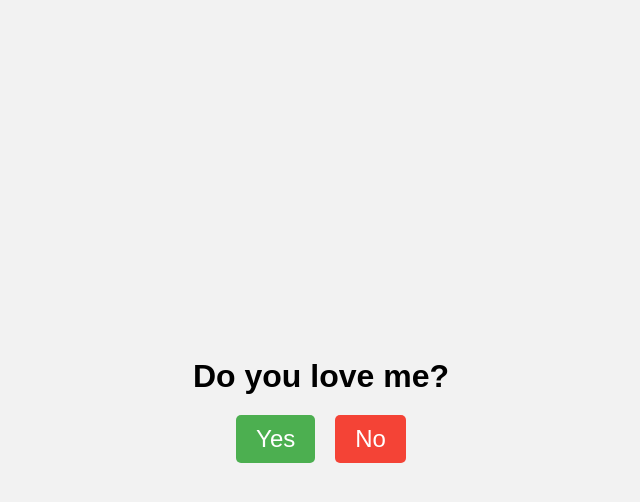
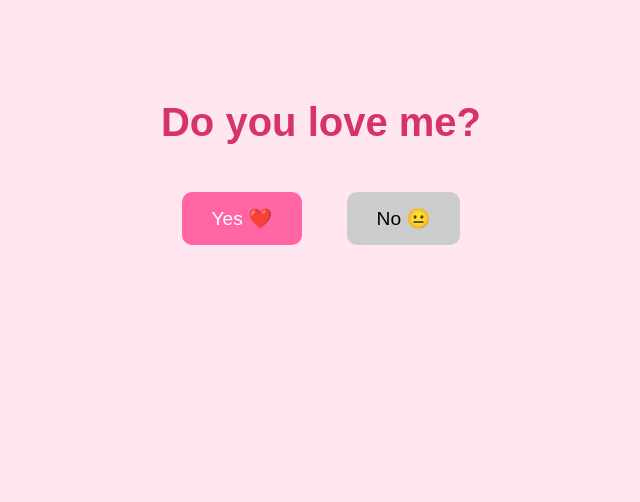
Before and after one commit to tradaoo2193/firstproject, a plain HTML site: page index.html in a window 1280 px wide. Shown: the whole page, without its empty margins (319-959 px from the left). Drawn offline with Linux system fonts and the light colour scheme.

Commit message:
Update index.html

```diff
--- a/index.html
+++ b/index.html
@@ -1,58 +1,74 @@
 <!DOCTYPE html>
 <html lang="en">
 <head>
-    <meta charset="UTF-8">
-    <meta name="viewport" content="width=device-width, initial-scale=1.0">
+  <meta charset="UTF-8" />
   <title>Do You Love Me?</title>
   <style>
     body {
       font-family: Arial, sans-serif;
-            display: flex;
-            justify-content: center;
-            align-items: center;
-            height: 100vh;
-            margin: 0;
-            background-color: #f2f2f2;
-            flex-direction: column;
+      text-align: center;
+      margin-top: 100px;
+      background-color: #ffe6f0; /* Light pink background */
     }
     h1 {
-            font-size: 2em;
-            margin-bottom: 20px;
+      font-size: 2.5em;
+      color: #d6336c; /* Pink text color for the heading */
     }
-        .button-container {
-            display: flex;
-            gap: 20px;
-        }
-        .button {
-            font-size: 1.5em;
-            padding: 10px 20px;
+    button {
+      padding: 15px 30px;
+      font-size: 1.2em;
+      margin: 20px;
+      border: none;
+      border-radius: 10px;
       cursor: pointer;
-            border: none;
-            border-radius: 5px;
-            background-color: #4CAF50;
-            color: white;
       transition: all 0.3s ease;
     }
-        .no-button {
-            background-color: #f44336;
+    #yesBtn {
+      background-color: #ff66a3; /* Pink button color */
+      color: white;
+    }
+    #noBtn {
+      background-color: #ccc; /* Gray button color */
     }
   </style>
 </head>
 <body>
+
   <h1>Do you love me?</h1>
-    <div class="button-container">
-        <button class="button yes-button" onclick="handleYes()">Yes</button>
-        <button class="button no-button" onclick="handleNo()">No</button>
-    </div>
+  <button id="yesBtn">Yes ❤️</button>
+  <button id="noBtn">No 😐</button>
 
   <script>
-        function handleYes() {
-            alert('Yay! You love me!');
+    const yesBtn = document.getElementById('yesBtn');
+    const noBtn = document.getElementById('noBtn');
+
+    let noClicks = 0;
+
+    noBtn.addEventListener('click', () => {
+      noClicks++;
+
+      if (noClicks === 1) {
+        yesBtn.style.transform = 'scale(1.25)';
+        noBtn.textContent = 'If you say no, I will very sad 😢';
+      } else if (noClicks === 2) {
+        yesBtn.style.transform = 'scale(1.5)';
+        noBtn.textContent = 'I will very very sad... 😭';
+      } else if (noClicks >= 3) {
+        yesBtn.style.position = 'fixed';
+        yesBtn.style.top = '0';
+        yesBtn.style.left = '0';
+        yesBtn.style.width = '100vw';
+        yesBtn.style.height = '100vh';
+        yesBtn.style.fontSize = '5em';
+        yesBtn.textContent = 'YES ❤️ FOREVER';
+        noBtn.style.display = 'none';
       }
+    });
 
-        function handleNo() {
-            alert('Why did you say no?');
-        }
+    yesBtn.addEventListener('click', () => {
+      alert('I love you too 😘');
+    });
   </script>
+
 </body>
 </html>
```
Lines whose indentation alone changed are shown as unchanged.
